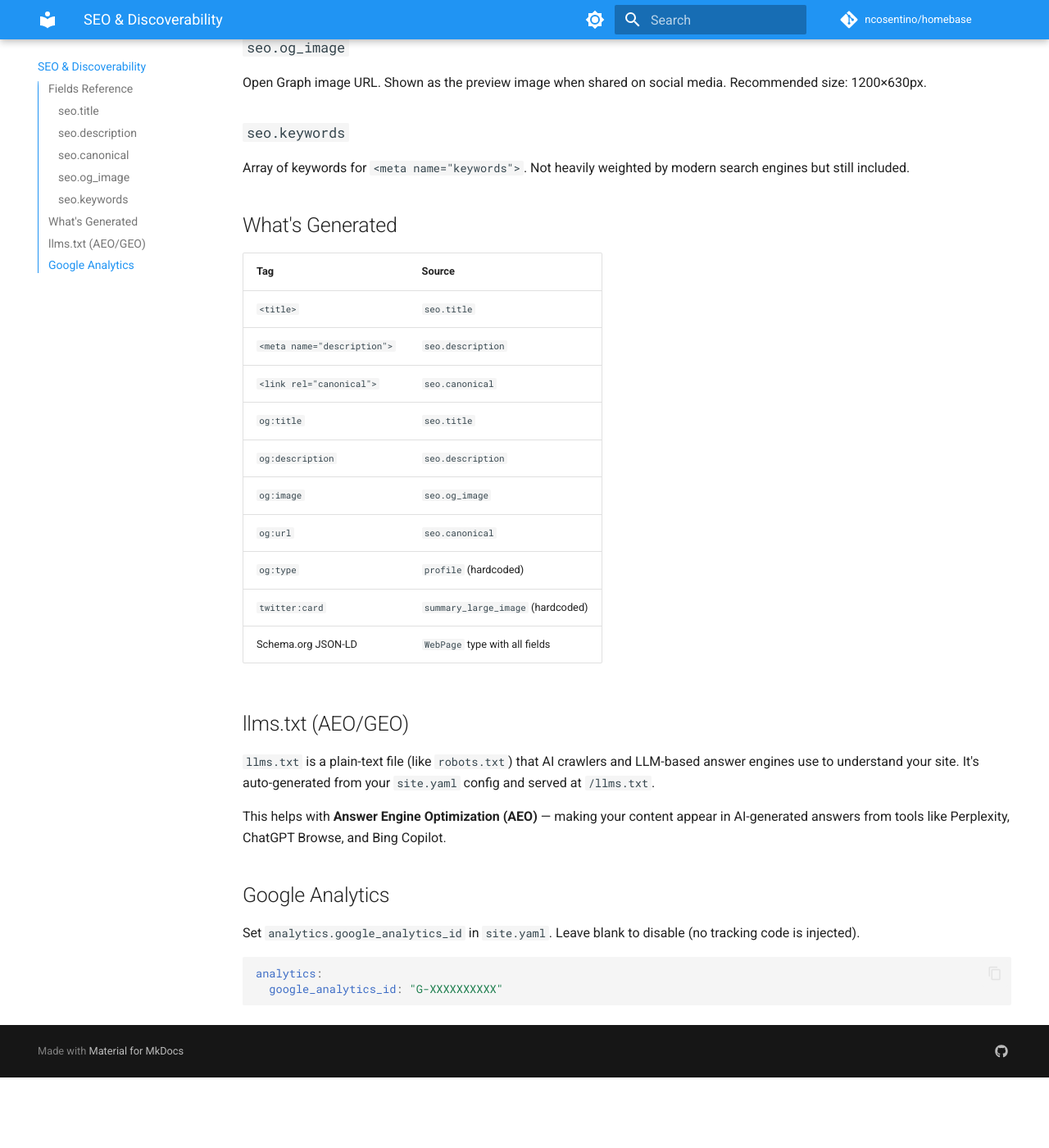
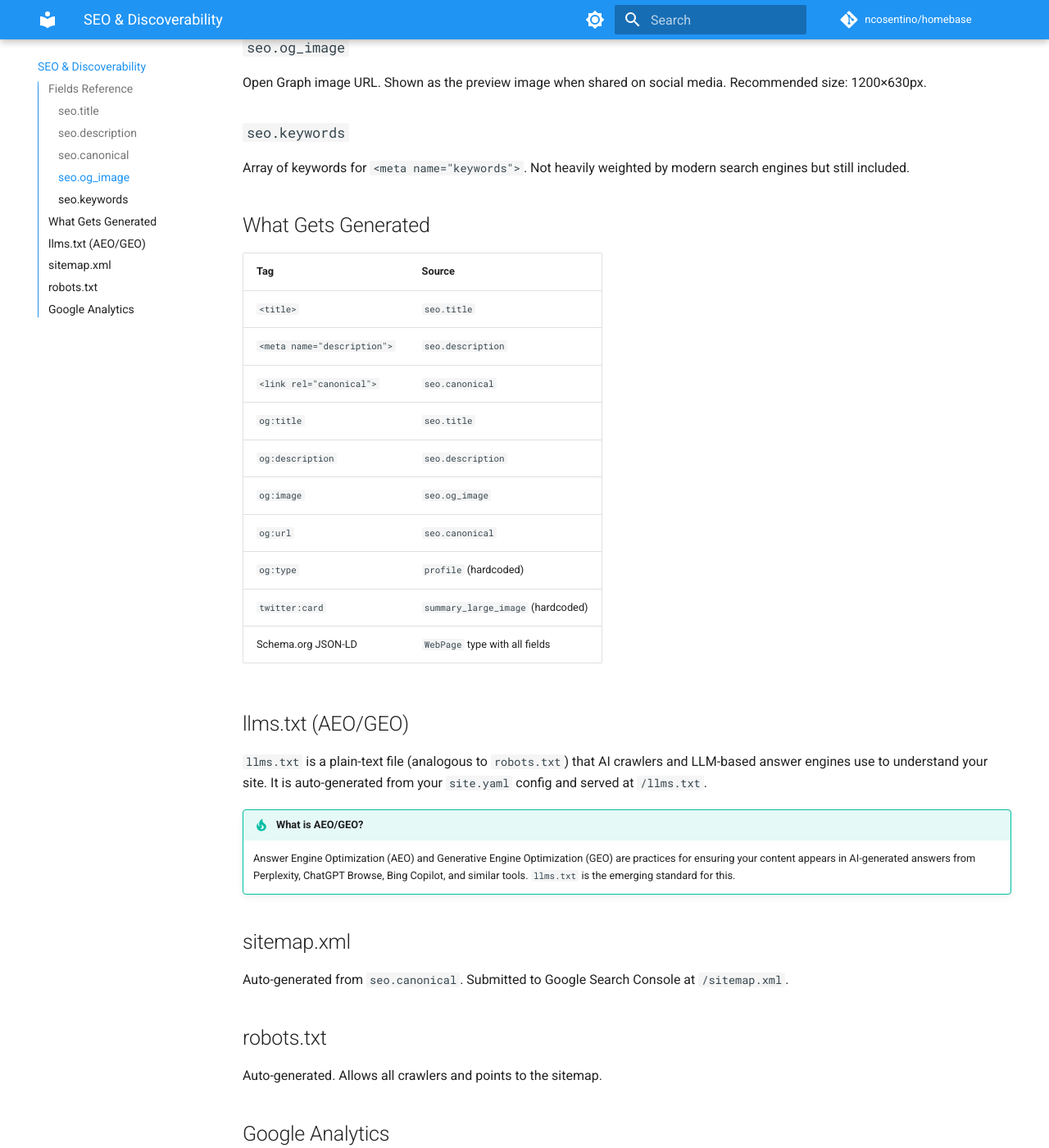
Before and after one commit to ncosentino/homebase, an MkDocs documentation site: the page built from docs/seo.md, in a window 1280 px wide and 1400 px high, scrolled down 763 px. Shown: the whole window at 82% size. Built offline with MkDocs 1.6.1 and Material for MkDocs 9.7.7, drawn with Linux system fonts in a browser that asks for light colours; comment, search, counter and statistics services are not loaded; before the commit the page ends 2077 px from its top, so only the background shows below that; some of the changed text lies outside the part shown.

Commit message:
docs: add feature reference pages
Co-authored-by: Copilot <223556219+Copilot@users.noreply.github.com>

````diff
--- a/docs/seo.md
+++ b/docs/seo.md
@@ -1,10 +1,11 @@
-# SEO Configuration
+# SEO & Discoverability
 
-homebase is optimized for search engines, AI answer engines, and social sharing.
+homebase is optimized for search engines, AI answer engines, and social sharing out of the box.
 
 ## Fields Reference
 
 ### `seo.title`
+
 The `<title>` tag and `og:title`. Keep under 60 characters.
 
 ```yaml
@@ -13,9 +14,11 @@ seo:
 ```
 
 ### `seo.description`
-The `<meta name="description">` and `og:description`. Keep 120–160 characters.
+
+The `<meta name="description">` and `og:description`. Keep 120-160 characters.
 
 ### `seo.canonical`
+
 The canonical URL for your site (no trailing slash). Used in `<link rel="canonical">`, `og:url`, JSON-LD, and sitemap.
 
 ```yaml
@@ -24,12 +27,14 @@ seo:
 ```
 
 ### `seo.og_image`
+
 Open Graph image URL. Shown as the preview image when shared on social media. Recommended size: 1200×630px.
 
 ### `seo.keywords`
+
 Array of keywords for `<meta name="keywords">`. Not heavily weighted by modern search engines but still included.
 
-## What's Generated
+## What Gets Generated
 
 | Tag | Source |
 |-----|--------|
@@ -46,9 +51,18 @@ Array of keywords for `<meta name="keywords">`. Not heavily weighted by modern s
 
 ## llms.txt (AEO/GEO)
 
-`llms.txt` is a plain-text file (like `robots.txt`) that AI crawlers and LLM-based answer engines use to understand your site. It's auto-generated from your `site.yaml` config and served at `/llms.txt`.
+`llms.txt` is a plain-text file (analogous to `robots.txt`) that AI crawlers and LLM-based answer engines use to understand your site. It is auto-generated from your `site.yaml` config and served at `/llms.txt`.
 
-This helps with **Answer Engine Optimization (AEO)** — making your content appear in AI-generated answers from tools like Perplexity, ChatGPT Browse, and Bing Copilot.
+!!! tip "What is AEO/GEO?"
+    Answer Engine Optimization (AEO) and Generative Engine Optimization (GEO) are practices for ensuring your content appears in AI-generated answers from Perplexity, ChatGPT Browse, Bing Copilot, and similar tools. `llms.txt` is the emerging standard for this.
+
+## sitemap.xml
+
+Auto-generated from `seo.canonical`. Submitted to Google Search Console at `/sitemap.xml`.
+
+## robots.txt
+
+Auto-generated. Allows all crawlers and points to the sitemap.
 
 ## Google Analytics
 
````
Also changed, not shown: docs/cicd.md (+12 -9 lines), docs/themes.md (+5 -2 lines).
